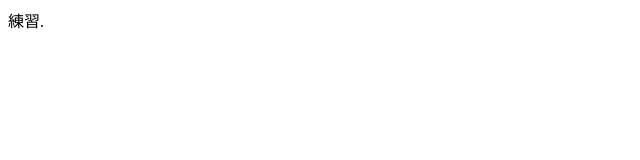
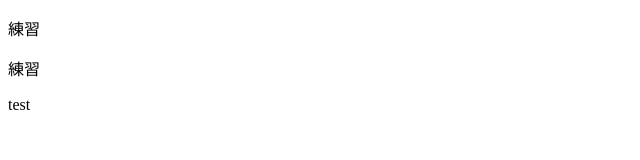
Before and after one commit to yui0929/yui, a plain HTML site: page index.html in a window 1280 px wide. Shown: the whole page, without its empty margins (0-640 px from the left). Drawn offline with Linux system fonts and the light colour scheme.

Commit message:
testを増やしました。

```diff
--- a/index.html
+++ b/index.html
@@ -5,6 +5,8 @@
     <title></title>
   </head>
   <body>
-    練習.
+    <p>練習</P>
+    <p>練習</P>
+    <p>test</P>
   </body>
 </html>
```
